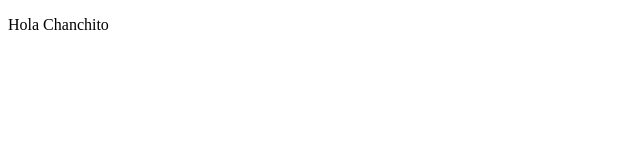
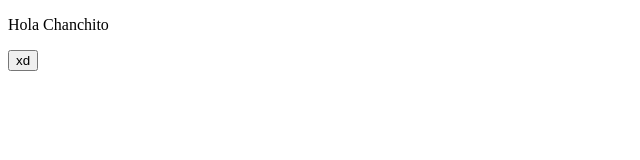
Before and after one commit to Sziekfried/curso-cortoGIT, a plain HTML site: page index.html in a window 1280 px wide. Shown: the full height of the page, 0-640 px from the left. Drawn offline with Linux system fonts and the light colour scheme.

Commit message:
mostrando status corto

```diff
--- /dev/null
+++ b/app.js
@@ -0,0 +1 @@
+alert('no se que show xD');
--- a/app.html
+++ b/index.html
@@ -8,6 +8,9 @@
 </head>
 <body>
     <p>Hola Chanchito</p>
-    <script src="./archivo2.js"></script>
+<div class="hola">
+    <button>xd</button>
+</div>
+    <script src="./app.js"></script>
 </body>
 </html>
```
